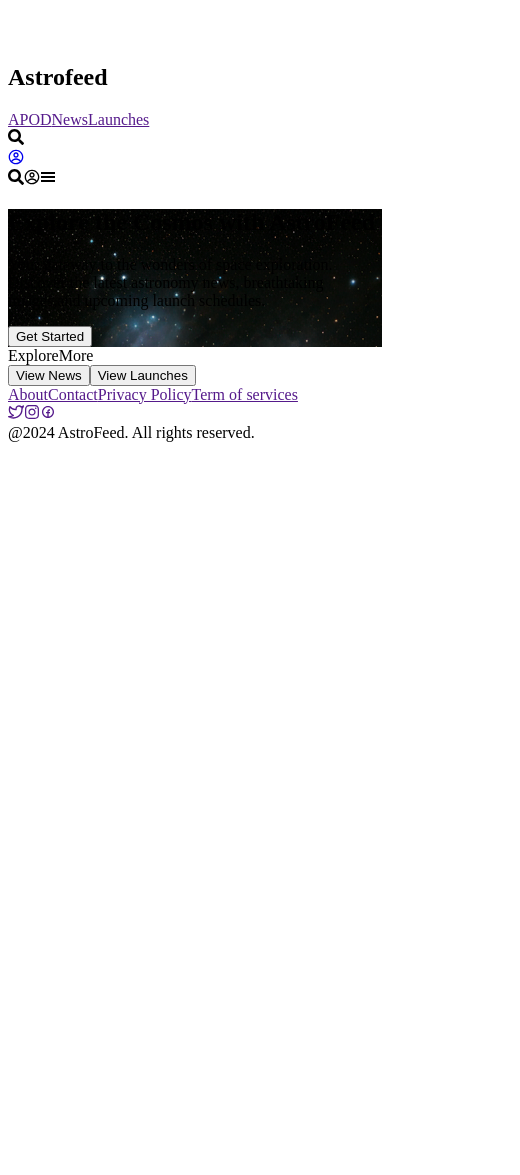
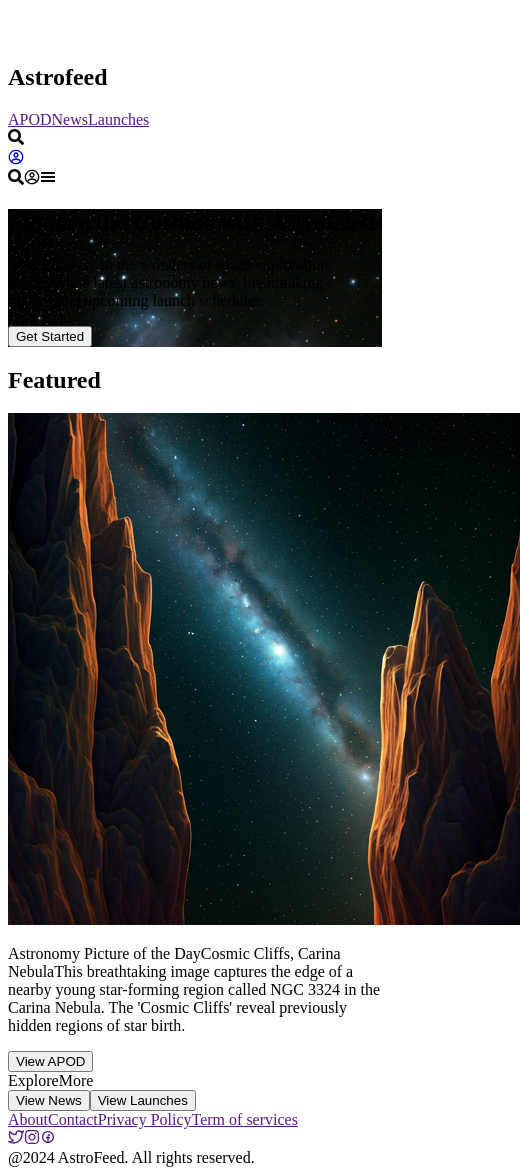
Before and after one commit to microhexagon/astro-feed, a Next.js app in the folder astrofeed-next/: page / in a window 390 px wide. Shown: the whole page, 520 px wide, since content can reach past the window. Before the commit the page ends 844 px from the top, so only its background shows below. Built offline with nearby package versions, Linux system fonts and the light colour scheme.

Commit message:
feat: make Featured section responsive and  Updated grid layout for mobile and desktop

```diff
--- a/astrofeed-next/app/landing page/Featured.tsx
+++ b/astrofeed-next/app/landing page/Featured.tsx
@@ -1,5 +1,44 @@
-// export default function Featured() {
-//     return (
-//         <div>Featured Section</div>
-//     )
-// }
+export default function Featured() {
+    return (
+        <div className="mt-10 mb-10 pt-5 pb-5 px-4">
+            <h2 className="text-2xl font-bold">Featured</h2>
+
+            <div className="grid grid-cols-1 md:grid-cols-2 gap-6 mt-4 items-center">
+                {/* Left Image */}
+                <div>
+                    <img
+                        src="./assets/featured bg imag.png"
+                        alt="bg"
+                        className="h-64 md:h-80 w-full object-cover rounded-lg"
+                    />
+                </div>
+
+                {/* Right Text */}
+                <div className="text-left">
+                    <p className="text-white text-base sm:text-lg md:text-xl leading-relaxed drop-shadow-lg">
+                        <span className="block font-light text-gray-400">
+                            Astronomy Picture of the Day
+                        </span>
+                        <span className="block font-semibold">
+                            Cosmic Cliffs, Carina Nebula
+                        </span>
+                        <span className="block font-light text-gray-400 mt-2">
+                            This breathtaking image captures the edge of a nearby young
+                            star-forming region called NGC 3324 in the Carina Nebula. The
+                            'Cosmic Cliffs' reveal previously hidden regions of star birth.
+                        </span>
+                    </p>
+
+                    {/* Button aligned right */}
+                    <div className="flex justify-end mt-4">
+                        <a href="">
+                            <button className="bg-blue-400 hover:bg-gray-600 text-white rounded-lg h-10 w-44">
+                                View APOD
+                            </button>
+                        </a>
+                    </div>
+                </div>
+            </div>
+        </div>
+    );
+}
--- a/astrofeed-next/app/page.tsx
+++ b/astrofeed-next/app/page.tsx
@@ -1,6 +1,6 @@
 import Navbar from './components/Navbar';
 import HeroSection from './landing page/HeroSection';
-// import Featured from'./components/Featured';
+import Featured from './landing page/Featured'
 import ExploreMore from'./landing page/ExploreMore';
 import Footer from './components/Footer';
 
@@ -10,11 +10,10 @@ export default function Home(){
         <>
         <Navbar/>
         <div className='pt-10 pr-40 pb-10 pl-40 bg-gray-800 text-white '>
-        <HeroSection/>
-        <ExploreMore/>
-        <Footer />
-        {/* <Featured/> */}
-
+            <HeroSection/>
+            <Featured/>
+            <ExploreMore/>
+            <Footer />
         </div>
         </>
     )
```
